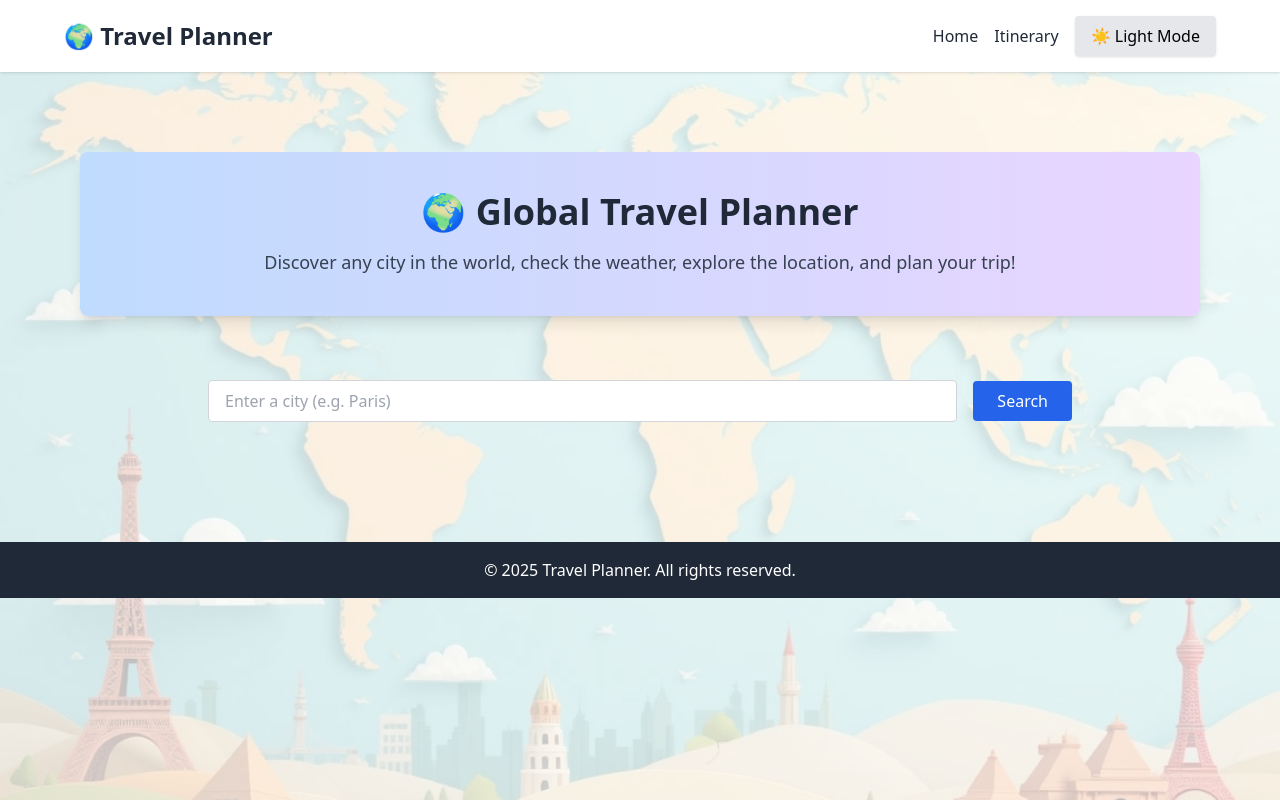
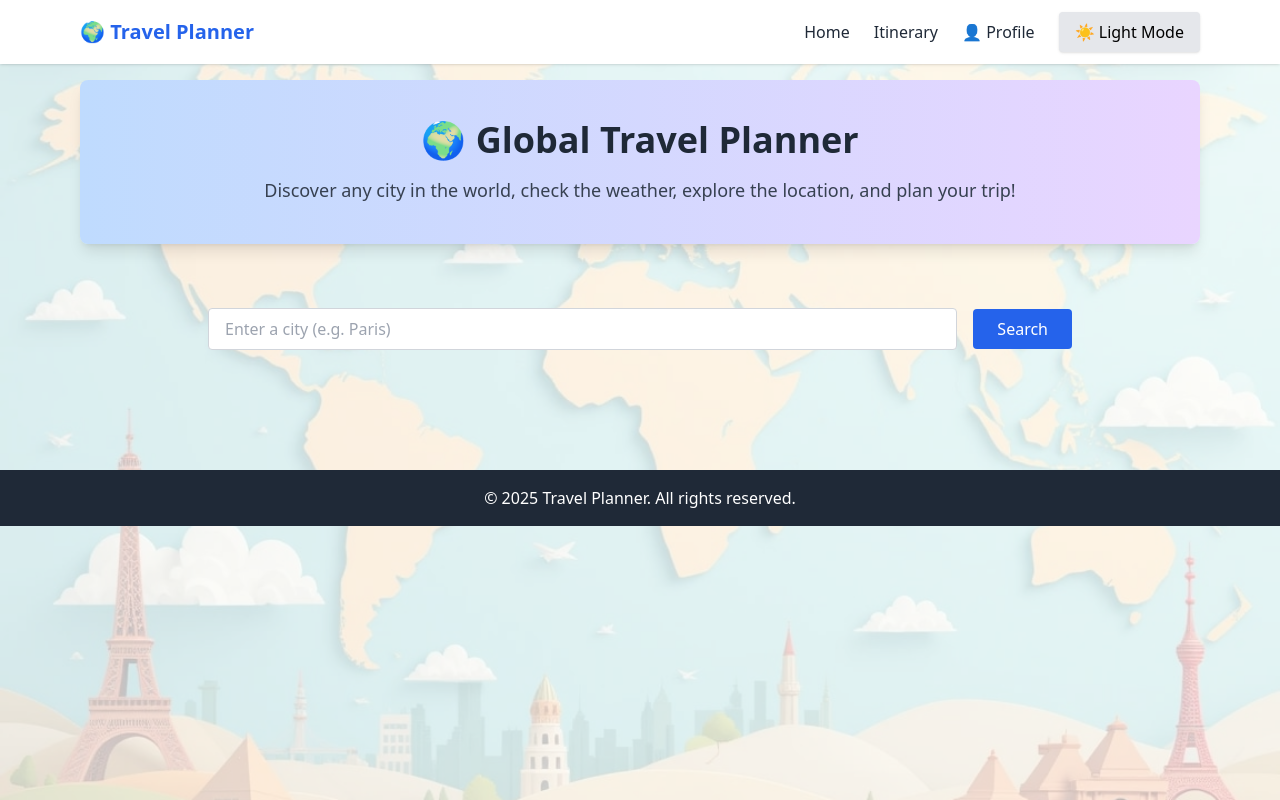
Before and after one commit to Mohamed-gif13/travel-planner-app, a React (Vite) app: page / in a window 1280 px wide. Built offline with nearby package versions, Linux system fonts and the light colour scheme.

Commit message:
add all files into TRAVEL-PLANNER-APP

```diff
--- a/src/App.jsx
+++ b/src/App.jsx
@@ -4,6 +4,9 @@ import Footer from "./components/Footer";
 import Home from "./pages/Home";
 import DestinationPage from "./pages/DestinationPage";
 import ItineraryPage from "./pages/ItineraryPage";
+import Profile from "./pages/Profile";
+import Login from "./pages/Login";
+import Signup from "./pages/Signup";
 
 function App() {
   return (
@@ -21,6 +24,9 @@ function App() {
               <Route path="/" element={<Home />} />
               <Route path="/destination/:id" element={<DestinationPage />} />
               <Route path="/itinerary" element={<ItineraryPage />} />
+              <Route path="/profile" element={<Profile />} />
+              <Route path="/login" element={<Login />} />
+              <Route path="/signup" element={<Signup />} />
             </Routes>
           </main>
           <Footer />
--- a/src/components/Navbar.jsx
+++ b/src/components/Navbar.jsx
@@ -3,17 +3,34 @@ import ThemeToggle from "./ThemeToggle";
 
 export default function Navbar() {
   return (
-    <nav className="bg-white dark:bg-gray-900 text-gray-800 dark:text-white shadow p-4">
-      <div className="max-w-6xl mx-auto flex justify-between items-center">
-        <h1 className="text-2xl font-bold">
-          <Link to="/">🌍 Travel Planner</Link>
-        </h1>
-        <div className="flex items-center gap-4">
-          <Link to="/" className="hover:underline">Home</Link>
-          <Link to="/itinerary" className="hover:underline">Itinerary</Link>
+    <header className="fixed top-0 w-full bg-white dark:bg-gray-900 shadow z-50">
+      <nav className="max-w-6xl mx-auto px-4 py-3 flex items-center justify-between">
+        <Link to="/" className="text-xl font-bold text-blue-600 dark:text-blue-300">
+          🌍 Travel Planner
+        </Link>
+
+        <div className="flex items-center gap-6">
+          <Link
+            to="/"
+            className="text-gray-800 dark:text-gray-200 hover:text-blue-500"
+          >
+            Home
+          </Link>
+          <Link
+            to="/itinerary"
+            className="text-gray-800 dark:text-gray-200 hover:text-blue-500"
+          >
+            Itinerary
+          </Link>
+          <Link
+            to="/profile"
+            className="text-gray-800 dark:text-gray-200 hover:text-blue-500"
+          >
+            👤 Profile
+          </Link>
           <ThemeToggle />
         </div>
-      </div>
-    </nav>
+      </nav>
+    </header>
   );
 }
--- /dev/null
+++ b/src/pages/Profile.jsx
@@ -0,0 +1,54 @@
+import { useEffect, useState } from "react";
+import { getCurrentUser, logout } from "../services/authService";
+import { useNavigate } from "react-router-dom";
+
+export default function Profile() {
+  const [user, setUser] = useState(null);
+  const [itinerary, setItinerary] = useState([]);
+  const navigate = useNavigate();
+
+  useEffect(() => {
+    const currentUser = getCurrentUser();
+    if (!currentUser) {
+      navigate("/login"); // Rediriger s'il n'est pas connecté
+    } else {
+      setUser(currentUser);
+      const saved = JSON.parse(localStorage.getItem("itinerary")) || [];
+      setItinerary(saved);
+    }
+  }, [navigate]);
+
+  const handleLogout = () => {
+    logout();
+    navigate("/login");
+  };
+
+  return (
+    <div className="max-w-3xl mx-auto px-4 py-10">
+      <div className="bg-white dark:bg-gray-800 text-gray-900 dark:text-white rounded-lg shadow p-6">
+        <h2 className="text-2xl font-bold mb-4">👤 Profil de l'utilisateur</h2>
+        <p className="mb-4">📧 <strong>Email :</strong> {user?.email}</p>
+
+        <h3 className="text-xl font-semibold mt-6 mb-2">🧳 Vos destinations :</h3>
+        {itinerary.length === 0 ? (
+          <p className="text-gray-500">Aucune destination enregistrée.</p>
+        ) : (
+          <ul className="space-y-2">
+            {itinerary.map((item) => (
+              <li key={item.id} className="bg-gray-100 dark:bg-gray-700 p-3 rounded">
+                {item.name}
+              </li>
+            ))}
+          </ul>
+        )}
+
+        <button
+          onClick={handleLogout}
+          className="mt-6 bg-red-600 text-white px-4 py-2 rounded hover:bg-red-700"
+        >
+          Se déconnecter
+        </button>
+      </div>
+    </div>
+  );
+}
```
Also changed, not shown: 1 other file (tests, documents, lock files or other folders).
